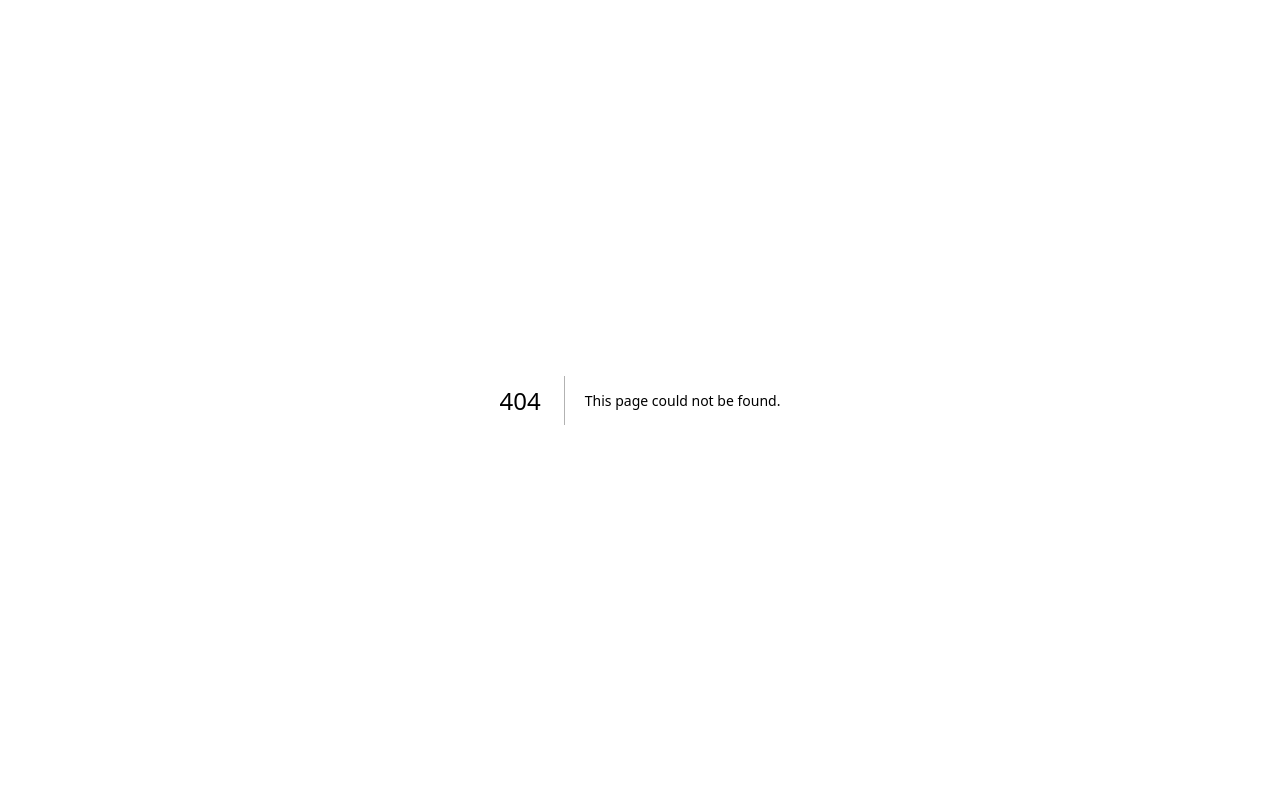
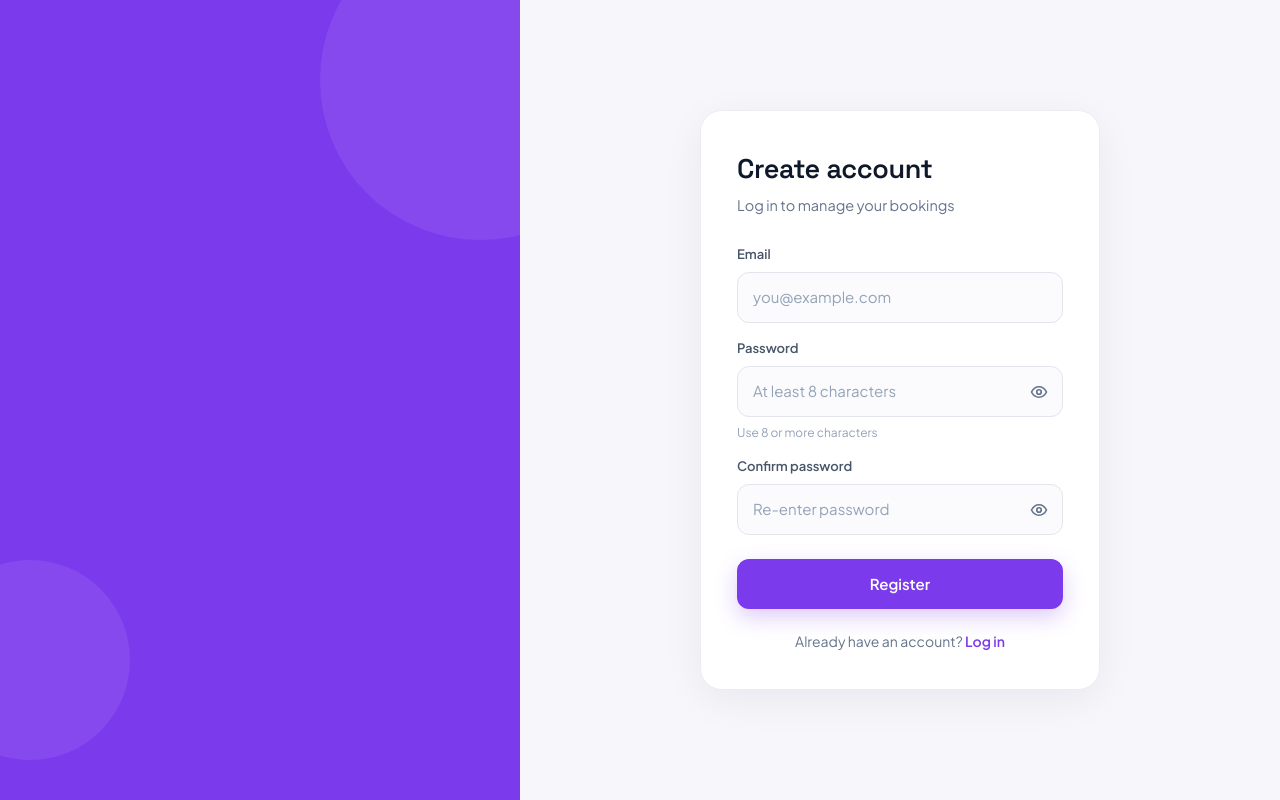
Before and after one commit to Samitthichai/booking-web, a Next.js app: page /register in a window 1280 px wide. Before the commit this address had no page. Built offline with nearby package versions, Linux system fonts and the light colour scheme.

Commit message:
feat: implement login and registration forms with sections for user authentication

```diff
--- /dev/null
+++ b/app/(auth)/login/_components/loginForm.tsx
@@ -0,0 +1,36 @@
+"use client";
+
+import { EmailField } from "@/components/form/EmailField";
+import { PasswordField } from "@/components/form/PasswordField";
+import { Button } from "@/components/ui/Button";
+import { Typography } from "@/components/ui/Typography";
+import Link from "next/link";
+
+export function LoginForm() {
+  return (
+    <form
+      noValidate
+      onSubmit={(e) => e.preventDefault()} //TODO: handle login
+      className="flex flex-col"
+    >
+      <EmailField name="email" className="mb-[18px]" />
+      <PasswordField
+        name="password"
+        placeholder="Enter your password"
+        className="mb-6"
+      />
+      <Button type="submit" block>
+        Log in
+      </Button>
+      <Typography variant="ui" tone="muted" className="mt-[22px] text-center">
+        Don&apos;t have an account?{" "}
+        <Link
+          href="/register"
+          className="font-semibold text-brand transition-colors hover:text-brand-strong"
+        >
+          Create one
+        </Link>
+      </Typography>
+    </form>
+  );
+}
--- /dev/null
+++ b/app/(auth)/login/_components/loginSection.tsx
@@ -0,0 +1,16 @@
+import { Typography } from "@/components/ui/Typography";
+import { LoginForm } from "./loginForm";
+
+export default function LoginSection() {
+  return (
+    <section className="w-full max-w-[400px] animate-rise rounded-[20px] border border-line bg-surface px-[22px] py-[26px] shadow-panel [animation-delay:160ms] sm:rounded-panel sm:px-9 sm:py-[38px]">
+      <Typography variant="auth-title" className="mb-1.5">
+        Welcome back
+      </Typography>
+      <Typography variant="body-sm" tone="muted" className="mb-7">
+        Log in to manage your bookings
+      </Typography>
+      <LoginForm />
+    </section>
+  );
+}
--- /dev/null
+++ b/app/(auth)/login/page.tsx
@@ -0,0 +1,53 @@
+import { AuthPanel } from "@/app/(auth)/_components/AuthPanel";
+import {
+  CalendarIcon,
+  ClockIcon,
+  ShieldCheckIcon,
+} from "@/components/ui/icons";
+import { Typography } from "@/components/ui/Typography";
+import type { Metadata } from "next";
+import LoginSection from "./_components/loginSection";
+
+export const metadata: Metadata = { title: "Log in" };
+
+const features = [
+  { icon: <ClockIcon />, label: "Real-time slot availability" },
+  { icon: <ShieldCheckIcon />, label: "No double-booking, guaranteed" },
+  { icon: <CalendarIcon />, label: "All your bookings in one place" },
+];
+
+export default function LoginPage() {
+  return (
+    <div className="flex min-h-screen flex-1">
+      <AuthPanel
+        title={"Book your spot.  Never clash."}
+        lead="Reserve appointments in real time. The second a slot is taken, it's gone no double-booking, ever."
+        features={features}
+      />
+
+      <main className="flex flex-1 flex-col items-center justify-center px-7 py-10">
+        <div className="mb-6 flex animate-rise flex-col items-center lg:hidden">
+          <span
+            aria-hidden="true"
+            className="flex size-14 animate-float items-center justify-center rounded-[17px] bg-brand font-display text-[27px] font-bold text-on-brand shadow-brand"
+          >
+            Q
+          </span>
+          <span className="mt-3 font-display text-[23px] font-bold tracking-[-0.4px]">
+            QueueUp
+          </span>
+          <Typography
+            as="span"
+            variant="caption"
+            tone="muted"
+            className="mt-0.5"
+          >
+            Book your spot. Never clash.
+          </Typography>
+        </div>
+
+        <LoginSection />
+      </main>
+    </div>
+  );
+}
--- /dev/null
+++ b/app/(auth)/register/_components/registerForm.tsx
@@ -0,0 +1,43 @@
+"use client";
+
+import { EmailField } from "@/components/form/EmailField";
+import { PasswordField } from "@/components/form/PasswordField";
+import { Button } from "@/components/ui/Button";
+import { Typography } from "@/components/ui/Typography";
+import Link from "next/link";
+
+export function RegisterForm() {
+  return (
+    <form
+      noValidate
+      onSubmit={(e) => e.preventDefault()} //TODO: handle login
+      className="flex flex-col"
+    >
+      <EmailField name="email" className="mb-4" />
+      <PasswordField
+        name="password"
+        placeholder="At least 8 characters"
+        hint="Use 8 or more characters"
+        className="mb-4"
+      />
+      <PasswordField
+        name="confirmPassword"
+        label="Confirm password"
+        placeholder="Re-enter password"
+        className="mb-6"
+      />
+      <Button type="submit" block>
+        Register
+      </Button>
+      <Typography variant="ui" tone="muted" className="mt-[22px] text-center">
+        Already have an account?{" "}
+        <Link
+          href="/login"
+          className="font-semibold text-brand transition-colors hover:text-brand-strong"
+        >
+          Log in
+        </Link>
+      </Typography>
+    </form>
+  );
+}
--- /dev/null
+++ b/app/(auth)/register/_components/registerSection.tsx
@@ -0,0 +1,22 @@
+import { Typography } from "@/components/ui/Typography";
+import { RegisterForm } from "./registerForm";
+
+export default function RegisterSection() {
+  return (
+    <section className="w-full max-w-[400px] animate-rise rounded-[20px] border border-line bg-surface px-[22px] py-[26px] shadow-panel [animation-delay:160ms] sm:rounded-panel sm:px-9 sm:py-[38px]">
+      <Typography
+        as="h2"
+        className="mb-1.5 font-display text-[22px] font-semibold tracking-[-0.4px] sm:text-[27px]"
+      >
+        Create account
+      </Typography>
+      <Typography
+        as="p"
+        className="mb-7 text-[13.5px] text-ink-muted sm:text-[14.5px]"
+      >
+        Log in to manage your bookings
+      </Typography>
+      <RegisterForm />
+    </section>
+  );
+}
--- /dev/null
+++ b/app/(auth)/register/page.tsx
@@ -0,0 +1,37 @@
+import { AuthPanel } from "@/app/(auth)/_components/AuthPanel";
+import RegisterSection from "./_components/registerSection";
+
+export default function RegisterPage() {
+  return (
+    <div className="flex min-h-screen flex-1">
+      <AuthPanel
+        title={"Save your precious time join us today."}
+        lead="Create an account and start booking appointments that never clash."
+        features={[
+          {
+            label: "Trusted for clinics, salons & studios.",
+          },
+        ]}
+      />
+
+      <main className="flex flex-1 flex-col items-center justify-center px-7 py-10">
+        <div className="mb-6 flex animate-rise flex-col items-center lg:hidden">
+          <span
+            aria-hidden="true"
+            className="flex size-14 animate-float items-center justify-center rounded-[17px] bg-brand font-display text-[27px] font-bold text-on-brand shadow-brand"
+          >
+            Q
+          </span>
+          <span className="mt-3 font-display text-[23px] font-bold tracking-[-0.4px]">
+            QueueUp
+          </span>
+          <span className="mt-0.5 text-[13.5px] text-ink-muted">
+            Book your spot. Never clash.
+          </span>
+        </div>
+
+        <RegisterSection />
+      </main>
+    </div>
+  );
+}
```
